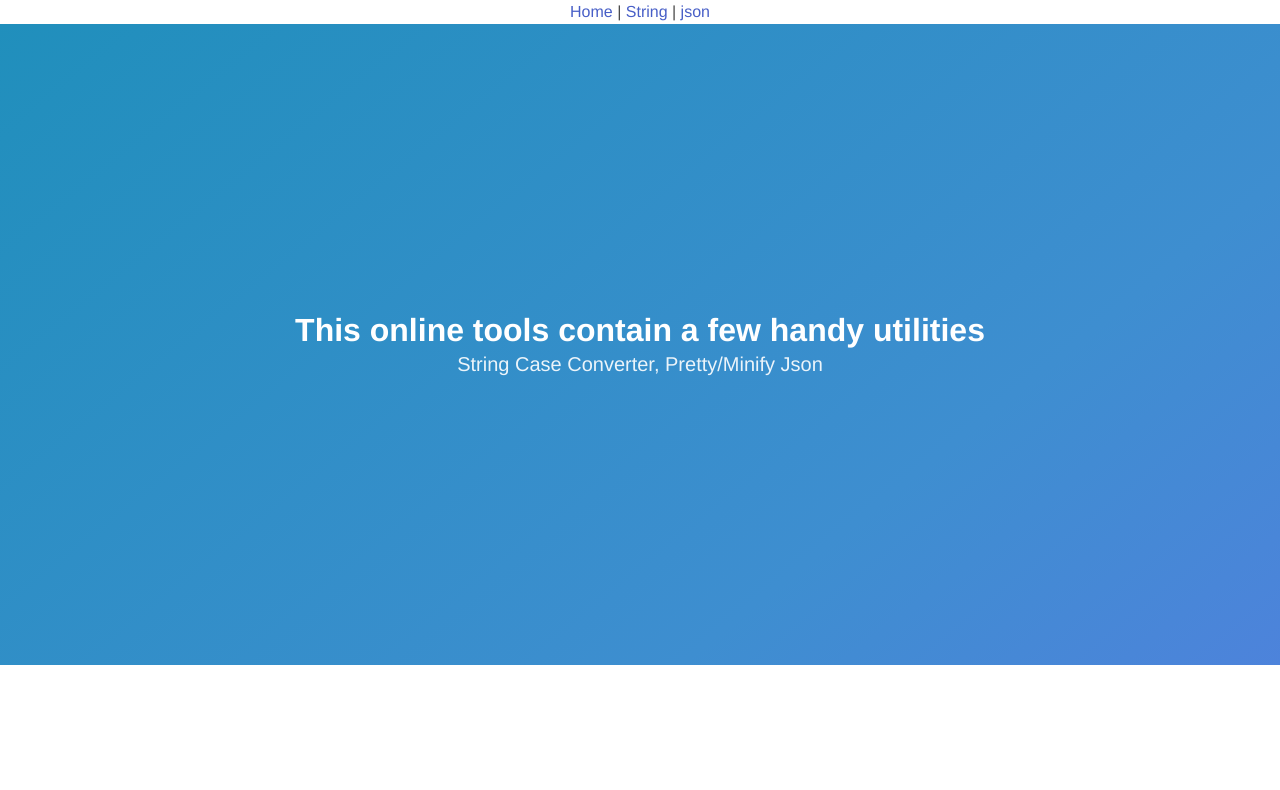
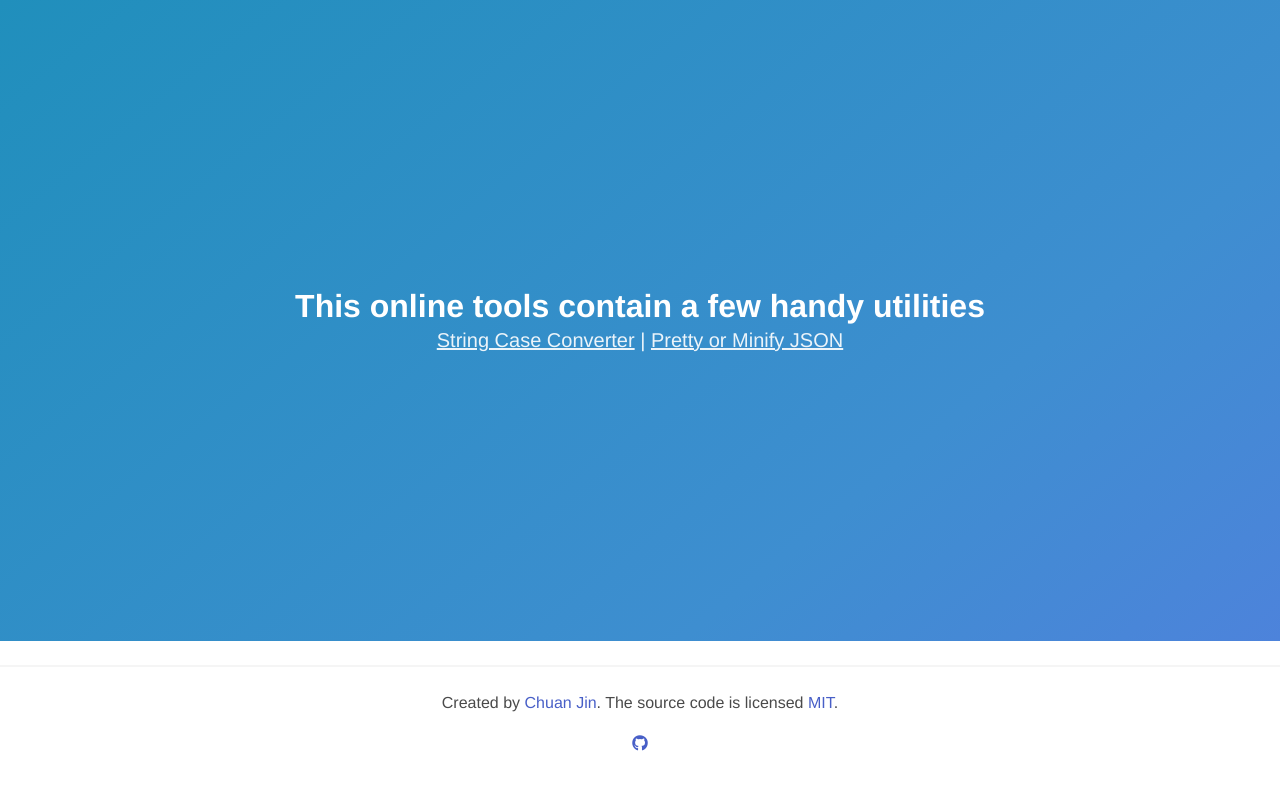
Before and after one commit to chuanjin/handy, a Vue app: page / in a window 1280 px wide. Shown: the top 790 px of the page. Built offline with nearby package versions, Linux system fonts and the light colour scheme.

Commit message:
Add footer and remove nav

```diff
--- a/public/index.html
+++ b/public/index.html
@@ -5,6 +5,7 @@
     <meta http-equiv="X-UA-Compatible" content="IE=edge">
     <meta name="viewport" content="width=device-width,initial-scale=1.0">
     <link rel="icon" href="<%= BASE_URL %>favicon.ico">
+    <link rel="stylesheet" href="https://use.fontawesome.com/releases/v5.7.2/css/all.css" integrity="sha384-fnmOCqbTlWIlj8LyTjo7mOUStjsKC4pOpQbqyi7RrhN7udi9RwhKkMHpvLbHG9Sr" crossorigin="anonymous">
     <title>handy</title>
   </head>
   <body>
--- a/src/App.vue
+++ b/src/App.vue
@@ -1,10 +1,10 @@
 <template>
   <div id="app">
-    <div id="nav">
-      <router-link to="/">Home</router-link> |
-      <router-link to="/string">String</router-link> |
-      <router-link to="/json">json</router-link>
-    </div>
+    <!-- <div id="nav"> -->
+    <!--   <router-link to="/">Home</router-link> | -->
+    <!--   <router-link to="/string">String</router-link> | -->
+    <!--   <router-link to="/json">Json</router-link> -->
+    <!-- </div> -->
     <router-view/>
   </div>
 </template>
--- a/src/views/Home.vue
+++ b/src/views/Home.vue
@@ -1,4 +1,6 @@
 <template>
+    <div>
+
         <section class="hero is-info is-large is-bold">
             <div class="hero-body">
                 <div class="container">
@@ -6,10 +8,29 @@
                         This online tools contain a few handy utilities
                     </h1>
                     <h2 class="subtitle">
-                    String Case Converter, Pretty/Minify Json
+                        <router-link to="/string"><u>String Case Converter</u></router-link> |
+                        <router-link to="/json"><u>Pretty or Minify JSON</u></router-link>
                     </h2>
                 </div>
             </div>
         </section>
 
+        <section>
+            <hr>
+            <div class="container">
+                <div class="content has-text-centered">
+                    <p>
+                        Created by <a href="https://github.com/chuanjin">Chuan Jin</a>. The source code is licensed
+                        <a href="http://opensource.org/licenses/mit-license.php">MIT</a>.
+                        <p>
+                            <a class="icon" href="https://github.com/chuanjin/handy">
+                                <i class="fab fa-github"></i>
+                            </a>
+                        </p>
+                </div>
+            </div>
+        </section>
+
+    </div>
+
 </template>
```
Lines whose indentation alone changed are shown as unchanged.
